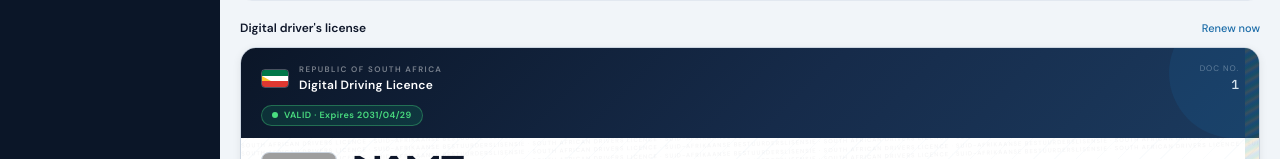
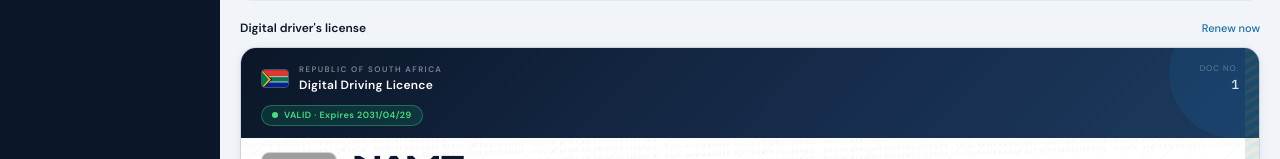
Before and after one commit to MondeNel/traffic-app, a React (Vite) app in the folder trafficlens/: page / in a window 1280 px wide. Both pictures are taken after typing "name@example.com", "Sample123" into the empty fields and a click on the button "Sign in". Shown: the part 540-699 px from the top of the page. Built offline with nearby package versions, Linux system fonts and the light colour scheme; grey boxes are pictures that could not be loaded.

Commit message:
Updated the tiny SA flag to fit the true SA flag

```diff
--- a/trafficlens/src/components/citizen/LicenseCard.jsx
+++ b/trafficlens/src/components/citizen/LicenseCard.jsx
@@ -3,14 +3,28 @@
 import userIdImage from '../../assets/ID.jpg';
 
 const SAFlag = () => (
-  <div className="flex-shrink-0 overflow-hidden rounded" style={{ width: 28, height: 19, border: '1px solid rgba(255,255,255,0.25)' }}>
-    <div style={{ display: 'grid', gridTemplateRows: '1fr 1fr 1fr', height: '100%' }}>
-      <div style={{ background: '#007749' }} />
-      <div style={{ background: 'white', position: 'relative', overflow: 'hidden' }}>
-        <div style={{ position: 'absolute', left: 0, top: 0, bottom: 0, width: 0, height: 0, borderTop: '9.5px solid transparent', borderBottom: '9.5px solid transparent', borderLeft: '16px solid #FFC72C' }} />
-      </div>
-      <div style={{ background: '#DE3831' }} />
-    </div>
+  <div
+    className="flex-shrink-0 overflow-hidden rounded"
+    style={{ width: 28, height: 19, border: '1px solid rgba(255,255,255,0.25)', position: 'relative' }}
+  >
+    <svg viewBox="0 0 3 2" width="28" height="19" xmlns="http://www.w3.org/2000/svg">
+      {/* Red top band */}
+      <rect x="0" y="0" width="3" height="0.666" fill="#DE3831"/>
+      {/* White thin stripe */}
+      <rect x="0" y="0.666" width="3" height="0.111" fill="white"/>
+      {/* Green center band */}
+      <rect x="0" y="0.777" width="3" height="0.444" fill="#007A4D"/>
+      {/* White thin stripe */}
+      <rect x="0" y="1.222" width="3" height="0.111" fill="white"/>
+      {/* Blue bottom band */}
+      <rect x="0" y="1.333" width="3" height="0.667" fill="#002395"/>
+      {/* Black outer chevron */}
+      <polygon points="0,0 0,2 1.08,1" fill="#000000"/>
+      {/* Gold middle chevron */}
+      <polygon points="0,0 0,2 0.96,1" fill="#FFB81C"/>
+      {/* Green inner chevron */}
+      <polygon points="0,0.18 0,1.82 0.72,1" fill="#007A4D"/>
+    </svg>
   </div>
 );
 
```
